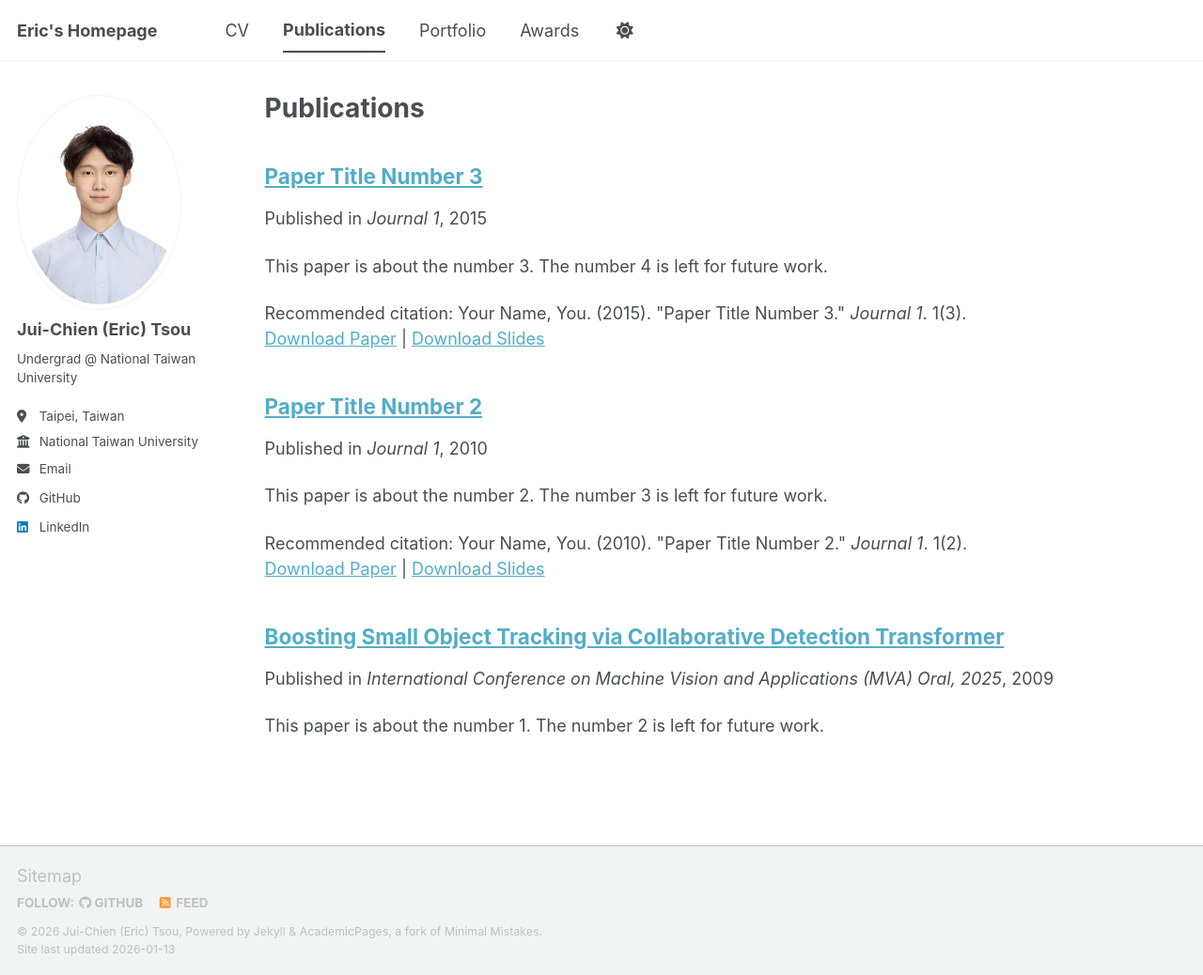
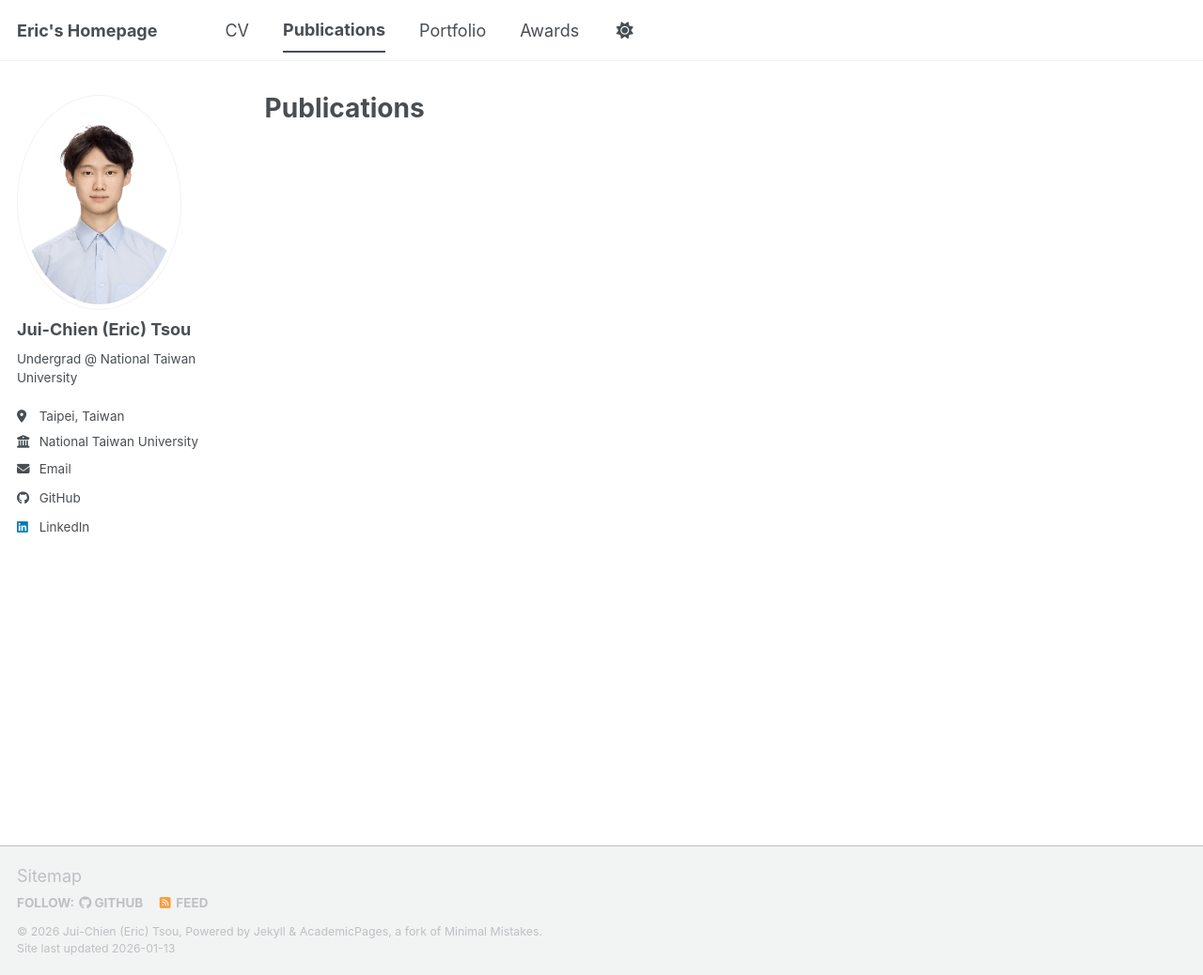
Before and after one commit to pango0/pango0.github.io, a Jekyll site: the page built from _pages/publications.html, in a window 1280 px wide and 1038 px high. Shown: the whole window at 94% size. Built offline with Jekyll 4.4.1, drawn with Linux system fonts in a browser that asks for light colours; a script bundle is joined from its source files by our own code; library files that are not in the unit come from our copies; a file with an impossible date is left out.

Commit message:
update publication

```diff
--- a/_publications/2010-10-01-paper-title-number-2.md
+++ /dev/null
@@ -1,14 +0,0 @@
----
-title: "Paper Title Number 2"
-collection: publications
-category: manuscripts
-permalink: /publication/2010-10-01-paper-title-number-2
-excerpt: 'This paper is about the number 2. The number 3 is left for future work.'
-date: 2010-10-01
-venue: 'Journal 1'
-slidesurl: 'https://academicpages.github.io/files/slides2.pdf'
-paperurl: 'https://academicpages.github.io/files/paper2.pdf'
-citation: 'Your Name, You. (2010). &quot;Paper Title Number 2.&quot; <i>Journal 1</i>. 1(2).'
----
-
-The contents above will be part of a list of publications, if the user clicks the link for the publication than the contents of section will be rendered as a full page, allowing you to provide more information about the paper for the reader. When publications are displayed as a single page, the contents of the above "citation" field will automatically be included below this section in a smaller font.
--- a/_publications/2015-10-01-paper-title-number-3.md
+++ /dev/null
@@ -1,14 +0,0 @@
----
-title: "Paper Title Number 3"
-collection: publications
-category: manuscripts
-permalink: /publication/2015-10-01-paper-title-number-3
-excerpt: 'This paper is about the number 3. The number 4 is left for future work.'
-date: 2015-10-01
-venue: 'Journal 1'
-slidesurl: 'https://academicpages.github.io/files/slides3.pdf'
-paperurl: 'https://academicpages.github.io/files/paper3.pdf'
-citation: 'Your Name, You. (2015). &quot;Paper Title Number 3.&quot; <i>Journal 1</i>. 1(3).'
----
-
-The contents above will be part of a list of publications, if the user clicks the link for the publication than the contents of section will be rendered as a full page, allowing you to provide more information about the paper for the reader. When publications are displayed as a single page, the contents of the above "citation" field will automatically be included below this section in a smaller font.
--- a/_publications/2009-10-01-paper-title-number-1.md
+++ b/_publications/boosting_small_object_tracking_via_collaborative_detection_transformer.md
@@ -2,10 +2,10 @@
 title: "Boosting Small Object Tracking via Collaborative Detection Transformer"
 collection: publications
 category: manuscripts
-permalink: /publication/2009-10-01-paper-title-number-1
-excerpt: 'This paper is about the number 1. The number 2 is left for future work.'
-date: 2009-10-01
-venue: 'International Conference on Machine Vision and Applications (MVA) Oral, 2025'
+permalink: /publication/boosting_small_object_tracking_via_collaborative_detection_transformer.md
+# excerpt: 'This paper is about the number 1. The number 2 is left for future work.'
+date: 2025
+venue: 'International Conference on Machine Vision and Applications (MVA) Oral'
 # slidesurl: 'https://academicpages.github.io/files/slides1.pdf'
 # paperurl: 'https://academicpages.github.io/files/paper1.pdf'
 # bibtexurl: 'https://academicpages.github.io/files/bibtex1.bib'
```
Also changed, not shown: _publications/aicup.md (added, +32 -0 lines), _publications/mva_tech.md (added, +14 -0 lines).
